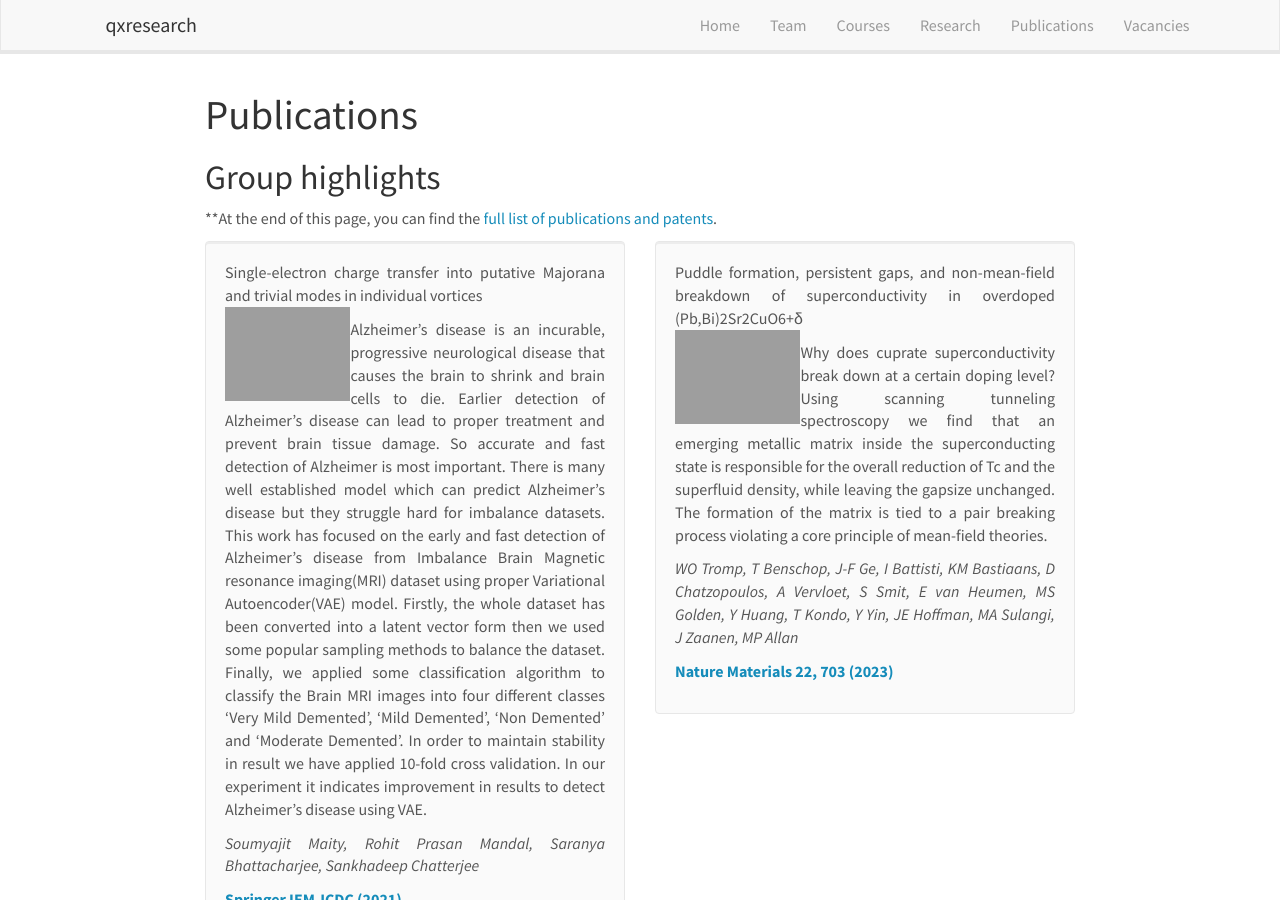
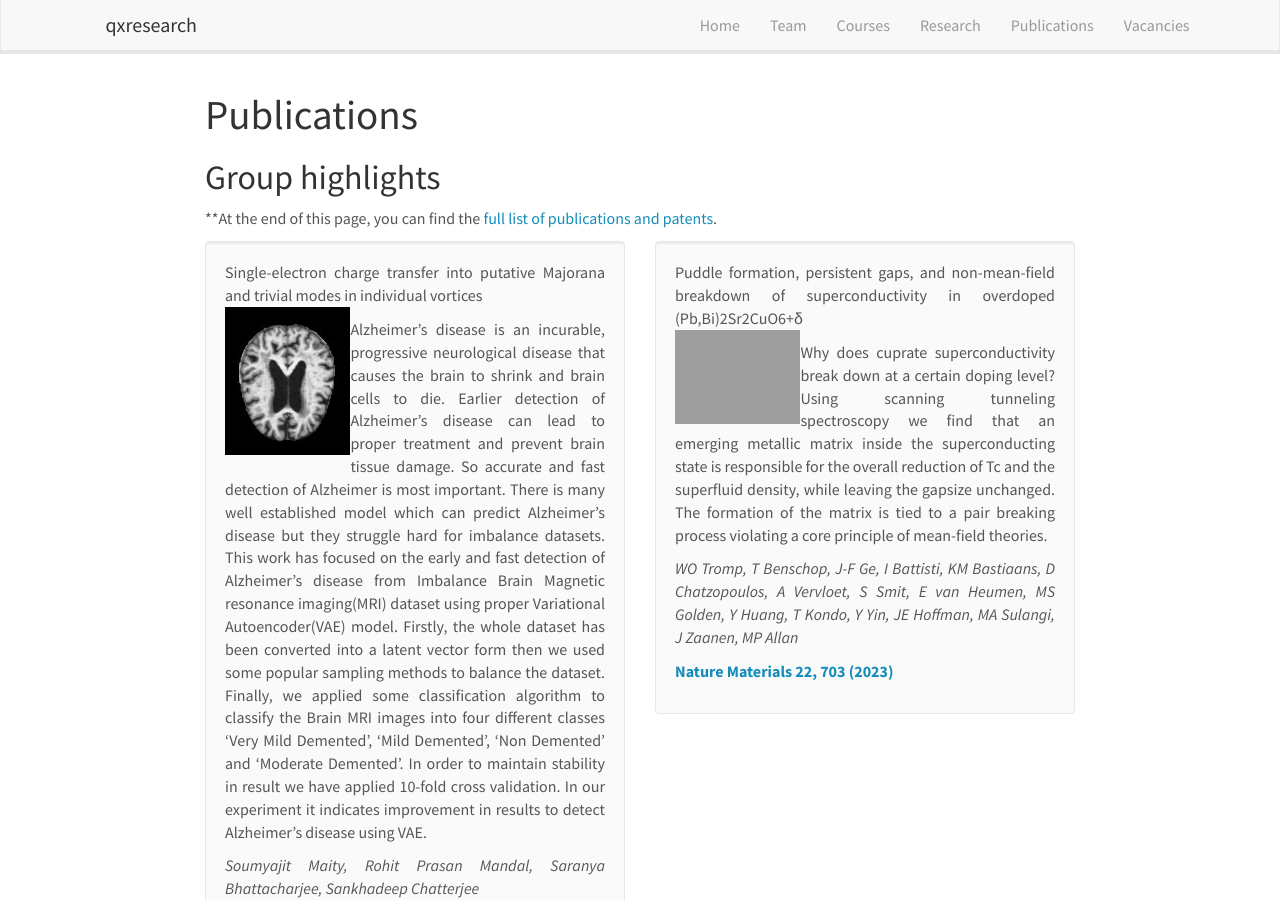
Before and after one commit to qxresearch/qxresearch.github.io, a Jekyll site: the page built from _pages/publications.md, in a window 1280 px wide and 900 px high. Built offline with Jekyll 4.4.1, drawn with Linux system fonts in a browser that asks for light colours; nearby versions of some CDN libraries.

Commit message:
Update publist.yml

```diff
--- a/_data/publist.yml
+++ b/_data/publist.yml
@@ -1,5 +1,5 @@
 - title: "Single-electron charge transfer into putative Majorana and trivial modes in individual vortices"
-  image: mildDiv.jpg
+  image: mildDem.jpg
   description: "Alzheimer’s disease is an incurable, progressive neurological disease that causes the brain to shrink and brain cells to die. Earlier detection of Alzheimer’s disease can lead to proper treatment and prevent brain tissue damage. So accurate and fast detection of Alzheimer is most important. There is many well established model which can predict Alzheimer’s disease but they struggle hard for imbalance datasets. This work has focused on the early and fast detection of Alzheimer’s disease from Imbalance Brain Magnetic resonance imaging(MRI) dataset using proper Variational Autoencoder(VAE) model. Firstly, the whole dataset has been converted into a latent vector form then we used some popular sampling methods to balance the dataset. Finally, we applied some classification algorithm to classify the Brain MRI images into four different classes ‘Very Mild Demented’, ‘Mild Demented’, ‘Non Demented’ and ‘Moderate  Demented’. In order to maintain stability in result we have applied 10-fold cross validation. In our experiment it indicates improvement in results to detect Alzheimer’s disease using VAE."
   authors: "Soumyajit Maity, Rohit Prasan Mandal, Saranya Bhattacharjee, Sankhadeep Chatterjee"
   link:
```
